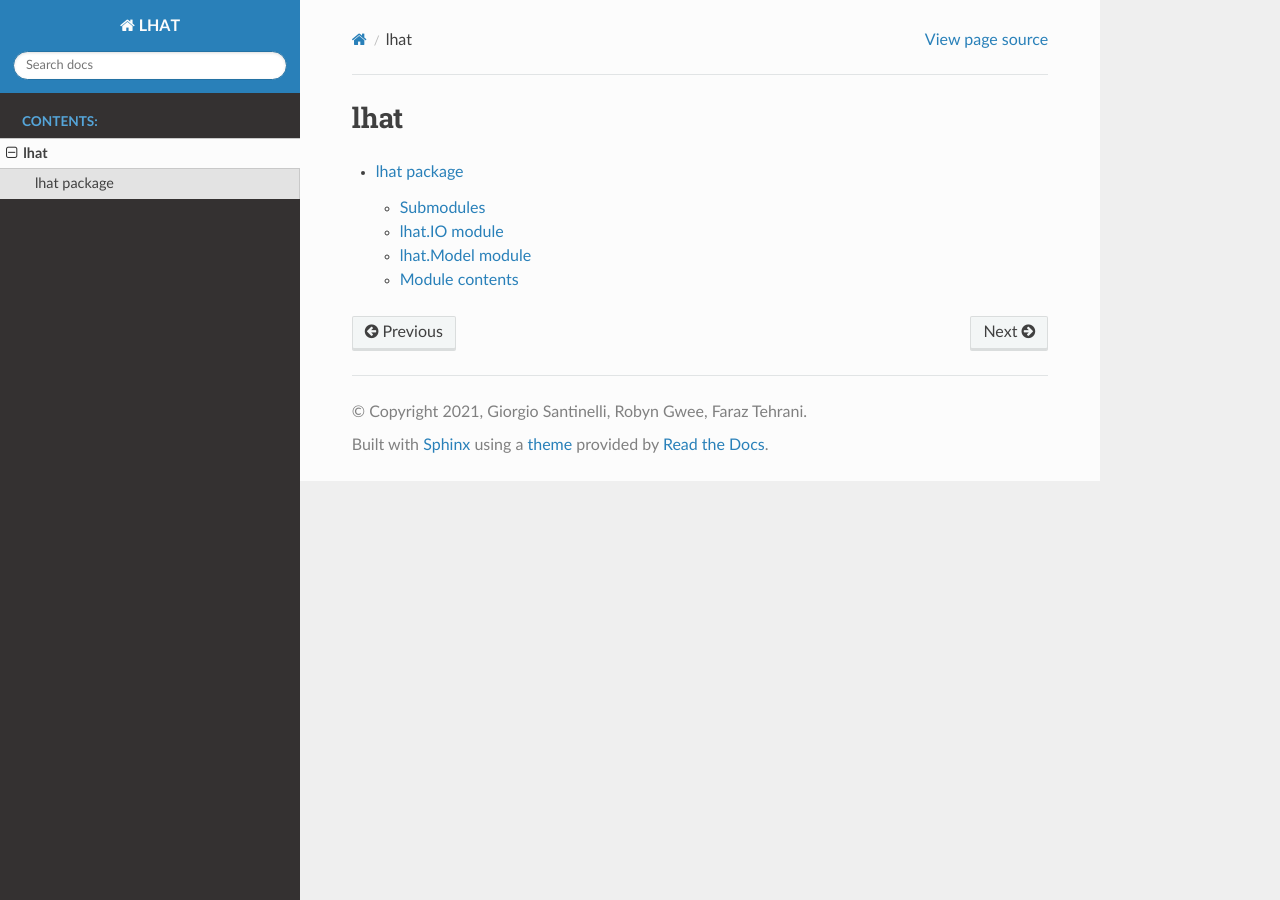
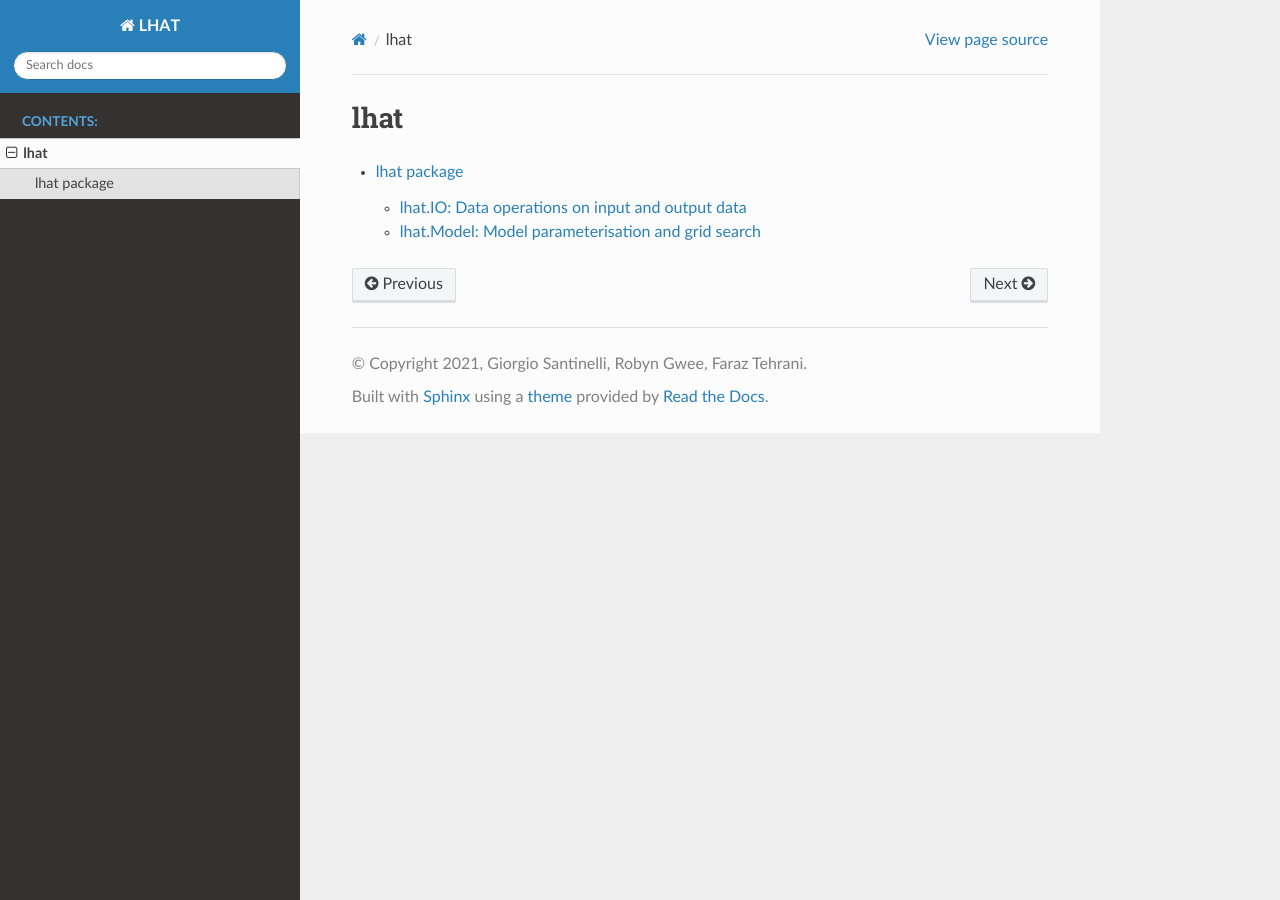
Before and after one commit to openearth/lhat, a Sphinx documentation site: the page built from docs/source/modules.rst, in a window 1280 px wide. Built offline with Sphinx 7.4.7 and the Read the Docs theme 2.0.0, drawn with Linux system fonts in a browser that asks for light colours.

Commit message:
IO documentation update

```diff
--- a/docs/source/index.rst
+++ b/docs/source/index.rst
@@ -26,10 +26,14 @@ Navigate to the directory where you cloned the repository and create a conda env
 
       >> conda env create -f environment.yml
 
-An example file has been made to run LHAT.
+An example file has been made to showcase how LHAT can be parameterised and run. See: example.py
+Or alternatively, run the script as follows:
 
 .. code-block:: text
+
       >> python example.py
+
+
 
 .. automodule:: lhat
     :imported-members:
--- a/docs/source/lhat.rst
+++ b/docs/source/lhat.rst
@@ -1,10 +1,7 @@
 lhat package
 ============
 
-Submodules
-----------
-
-lhat.IO module
+lhat.IO: Data operations on input and output data
 --------------
 
 .. automodule:: lhat.IO
@@ -12,18 +9,10 @@ lhat.IO module
    :undoc-members:
    :show-inheritance:
 
-lhat.Model module
+lhat.Model: Model parameterisation and grid search
 -----------------
 
 .. automodule:: lhat.Model
    :members:
    :undoc-members:
    :show-inheritance:
-
-Module contents
----------------
-
-.. automodule:: lhat
-   :members:
-   :undoc-members:
-   :show-inheritance:
```
Also changed, not shown: lhat/__init__.py (+18 -0 lines), 13 other files.
